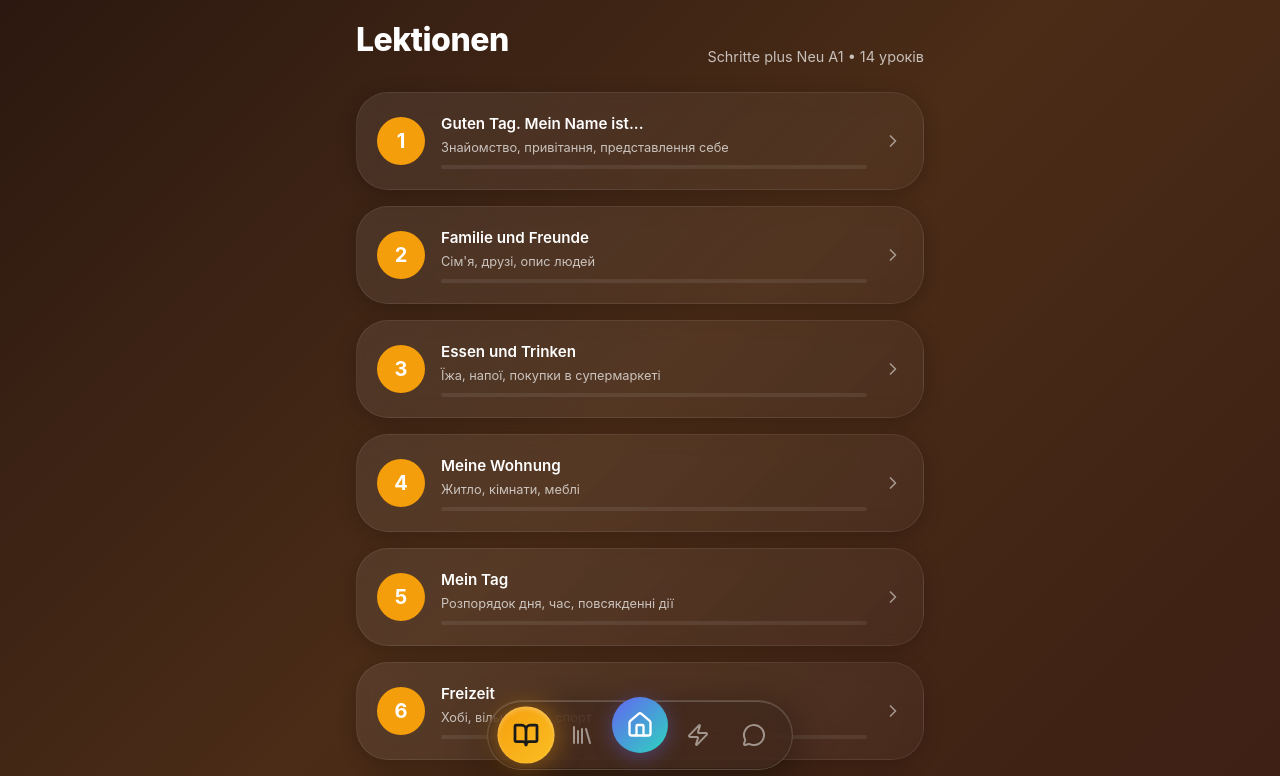
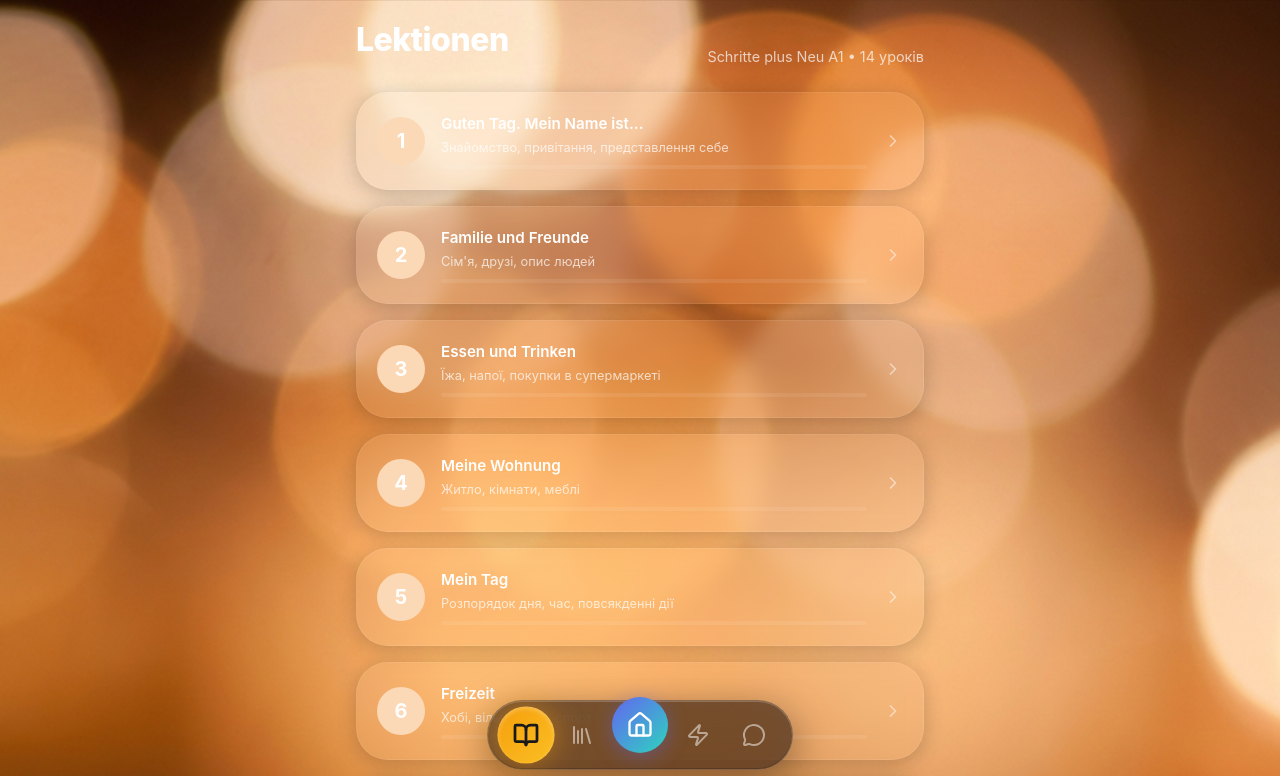
Before and after one commit to Artom-sites/deutsch-trainer-a1, a React (Vite) app: page / in a window 1280 px wide. Shown: the top 776 px of the page. Built offline with nearby package versions, Linux system fonts and the light colour scheme.

Commit message:
Feat: Soft cream accent, warm bokeh background image, remove harsh colors

```diff
--- a/src/index.css
+++ b/src/index.css
@@ -2,7 +2,6 @@
 
 :root {
   /* Colors - Warm Glassmorphism Theme */
-  --bg-app: linear-gradient(135deg, #2c1810 0%, #4a2c17 50%, #3d1f14 100%);
   --bg-surface: rgba(255, 255, 255, 0.08);
   --bg-card: rgba(255, 255, 255, 0.12);
   --bg-glass: rgba(255, 255, 255, 0.15);
@@ -14,20 +13,20 @@
   --text-muted: rgba(255, 255, 255, 0.5);
   --text-inverse: #1a1a1a;
 
-  /* Colors - Genders */
-  --color-masculine: #60a5fa;
-  --color-feminine: #f472b6;
-  --color-neuter: #34d399;
-  --color-plural: #fbbf24;
+  /* Colors - Genders (warm tones only) */
+  --color-masculine: #7dd3fc;
+  --color-feminine: #fda4af;
+  --color-neuter: #bef264;
+  --color-plural: #fcd34d;
 
-  /* Colors - UI (Warm Amber Accent) */
-  --color-accent: #f59e0b;
-  --color-accent-light: #fbbf24;
-  --color-accent-secondary: #d97706;
-  --color-primary: #f59e0b;
-  --color-success: #10b981;
-  --color-error: #ef4444;
-  --color-warning: #f59e0b;
+  /* Colors - UI (Soft Cream/Peach Accent) */
+  --color-accent: #fcd9b6;
+  --color-accent-light: #fef3e2;
+  --color-accent-secondary: #f5c28e;
+  --color-primary: #fcd9b6;
+  --color-success: #a3e635;
+  --color-error: #fca5a5;
+  --color-warning: #fcd34d;
 
   /* Mobile-first spacing */
   --space-xs: 4px;
@@ -64,8 +63,8 @@ html {
 
 body {
   font-family: -apple-system, BlinkMacSystemFont, 'Segoe UI', Roboto, Helvetica, Arial, sans-serif;
-  background: linear-gradient(135deg, #2c1810 0%, #4a2c17 50%, #3d1f14 100%);
-  background-attachment: fixed;
+  background: url('/deutsch-trainer-a1/bg.png') center center / cover no-repeat fixed;
+  background-color: #1a1108;
   color: var(--text-primary);
   line-height: 1.5;
   min-height: 100vh;
```
Also changed, not shown: public/bg.png (added).
